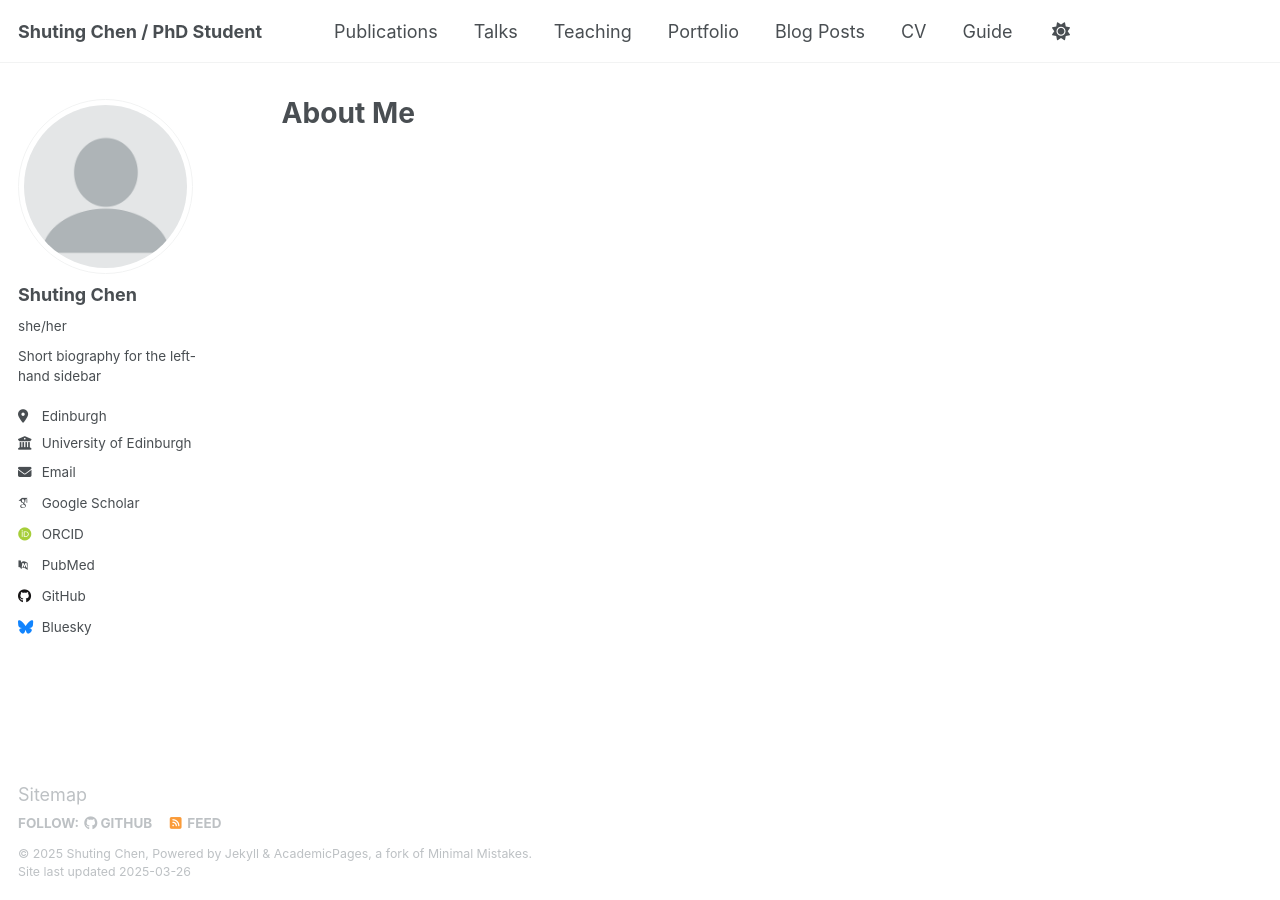
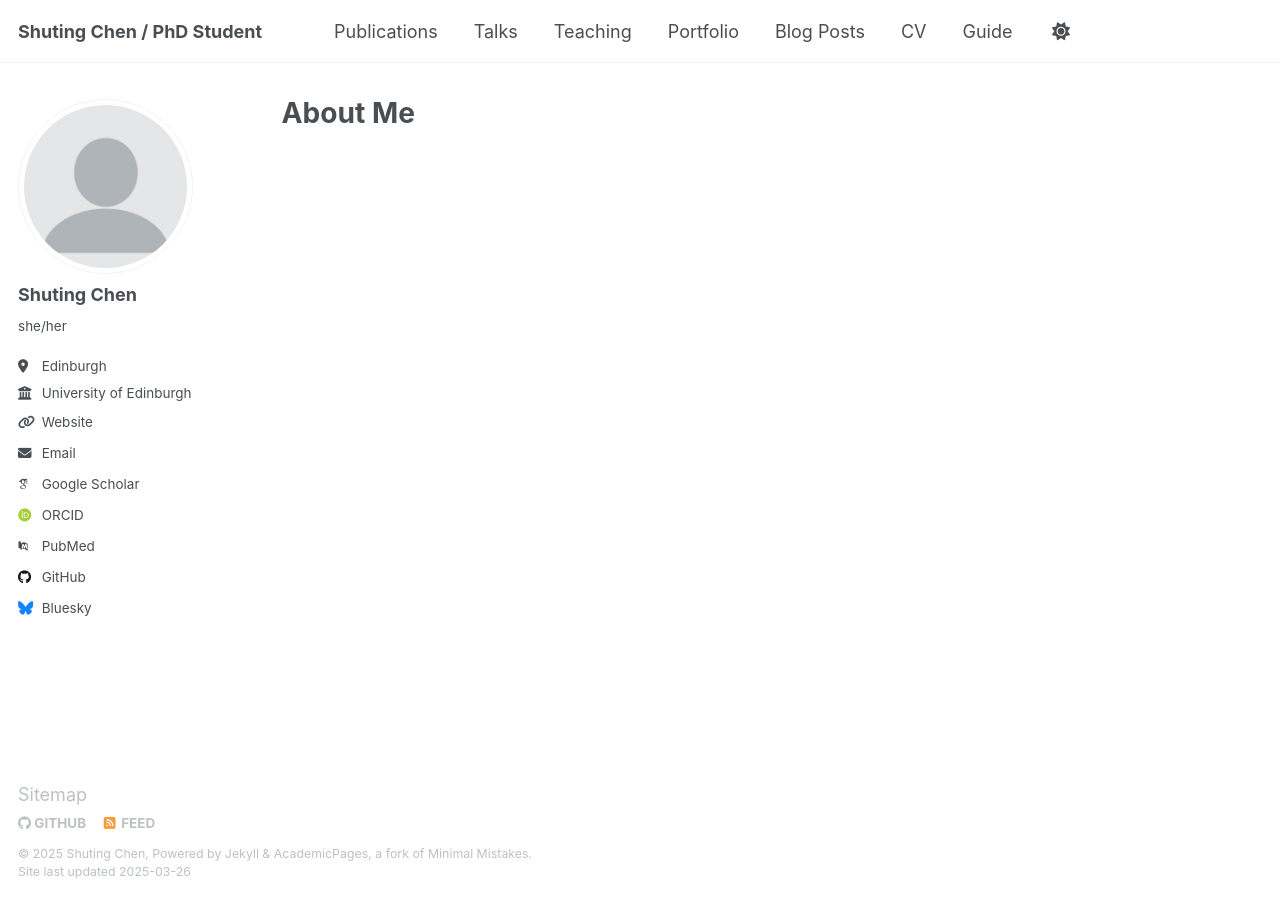
Before and after one commit to scat8455/scat8455.github.io, a Jekyll site: the page built from _pages/about.md, in a window 1280 px wide. Built offline with Jekyll 4.4.1, drawn with Linux system fonts in a browser that asks for light colours; some web fonts are replaced; part of the change alters nothing that is shown.

Commit message:
Update _config.yml

```diff
--- a/_config.yml
+++ b/_config.yml
@@ -7,7 +7,7 @@
 # server process.
 
 # Basic Site Settings
-locale                   : "en-US"
+locale                   : "en-UK"
 site_theme               : "default"
 title                    : "Shuting Chen / PhD Student"
 title_separator          : "-"
@@ -25,10 +25,10 @@ author:
   avatar           : "profile.png"
   name             : "Shuting Chen"
   pronouns         : "she/her"
-  bio              : "Short biography for the left-hand sidebar"
+  bio              : ""
   location         : "Edinburgh"
   employer         : "University of Edinburgh"
-  uri              : # URL
+  uri              :  https://edwebprofiles.ed.ac.uk/profile/shuting-chen
   email            : "s2071975@ed.ac.uk"
 
   # Academic websites
```
